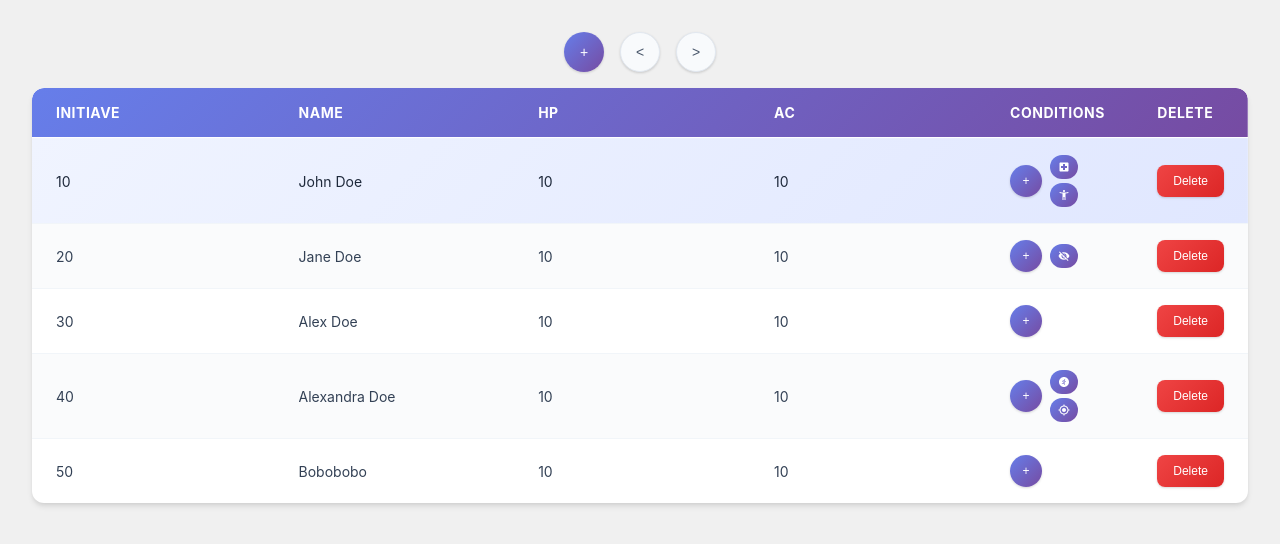
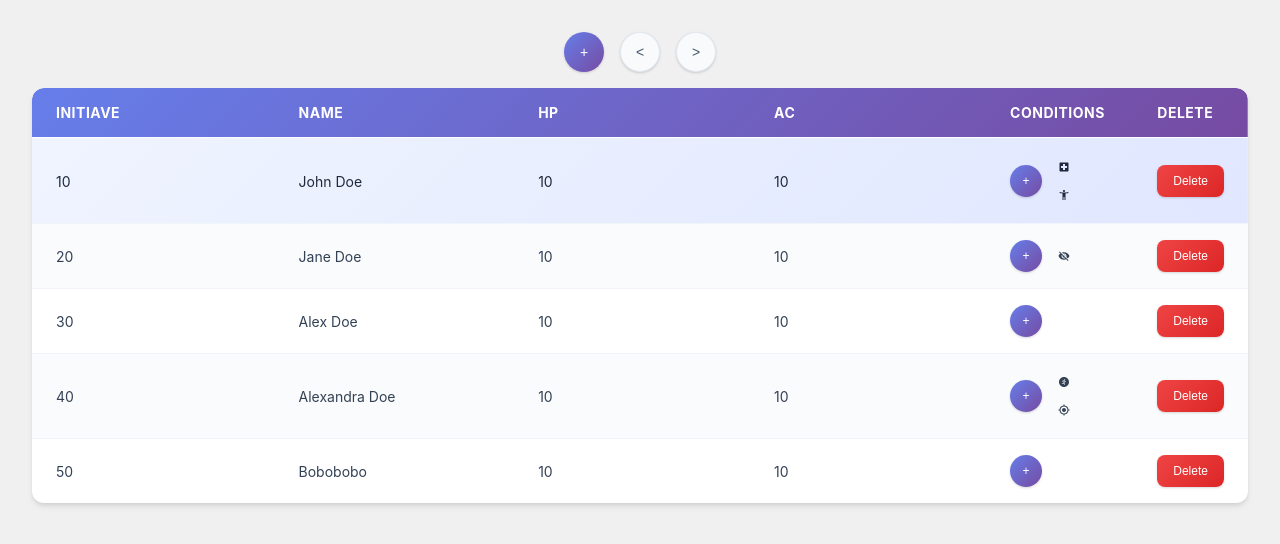
Before and after one commit to Smoopfrog/initiative-tracker, a React (Vite) app: page / in a window 1280 px wide. Shown: the top 544 px of the page. Built offline with nearby package versions, Linux system fonts and the light colour scheme.

Commit message:
swap conditions icons background and icon color

```diff
--- a/src/App.css
+++ b/src/App.css
@@ -307,8 +307,8 @@
 }
 
 .condition-badge {
-	background: linear-gradient(135deg, #667eea 0%, #764ba2 100%);
-	color: white;
+	background: "white";
+	color: linear-gradient(135deg, #667eea 0%, #764ba2 100%);
 	padding: 0.25rem 0.5rem;
 	border-radius: 12px;
 	font-size: 0.75rem;
```
